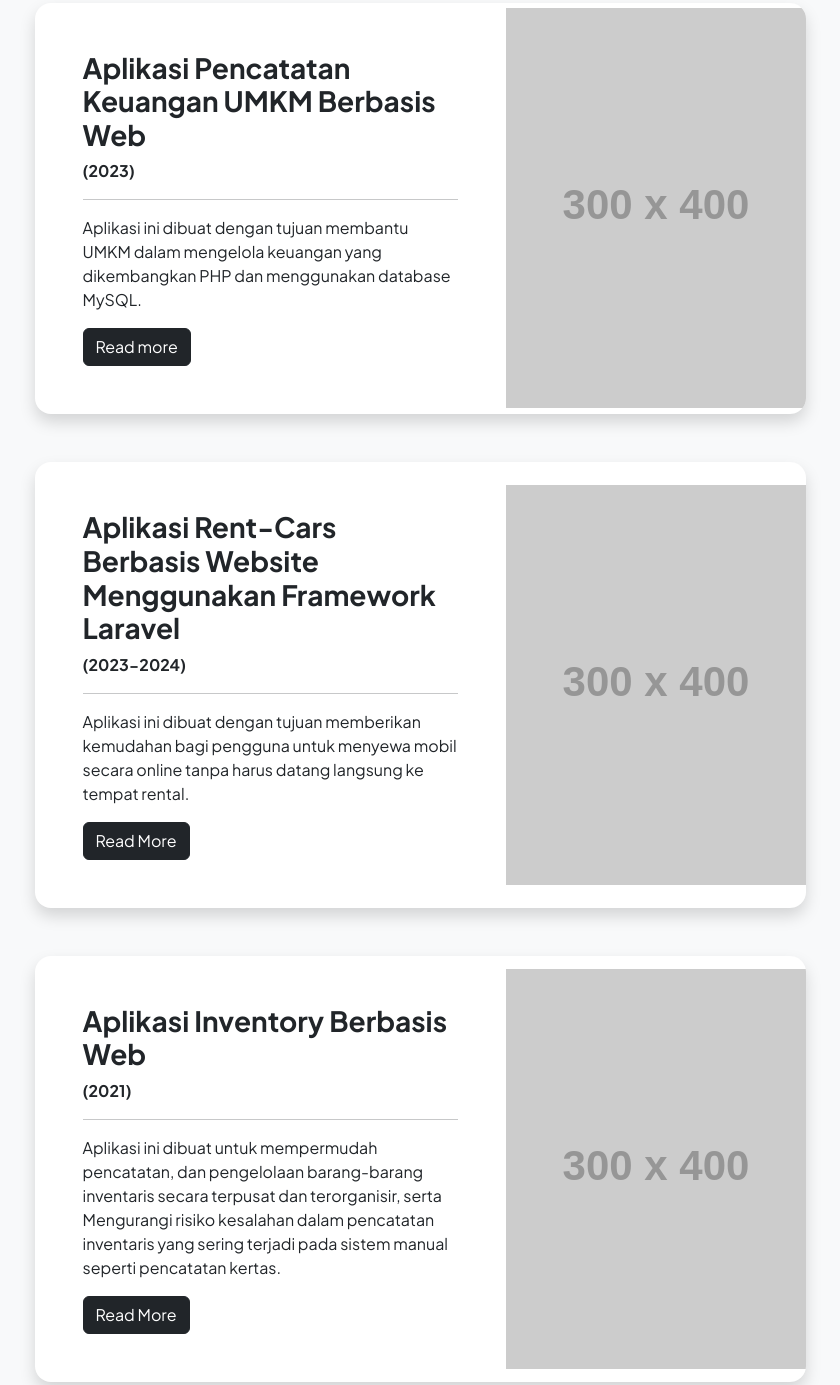
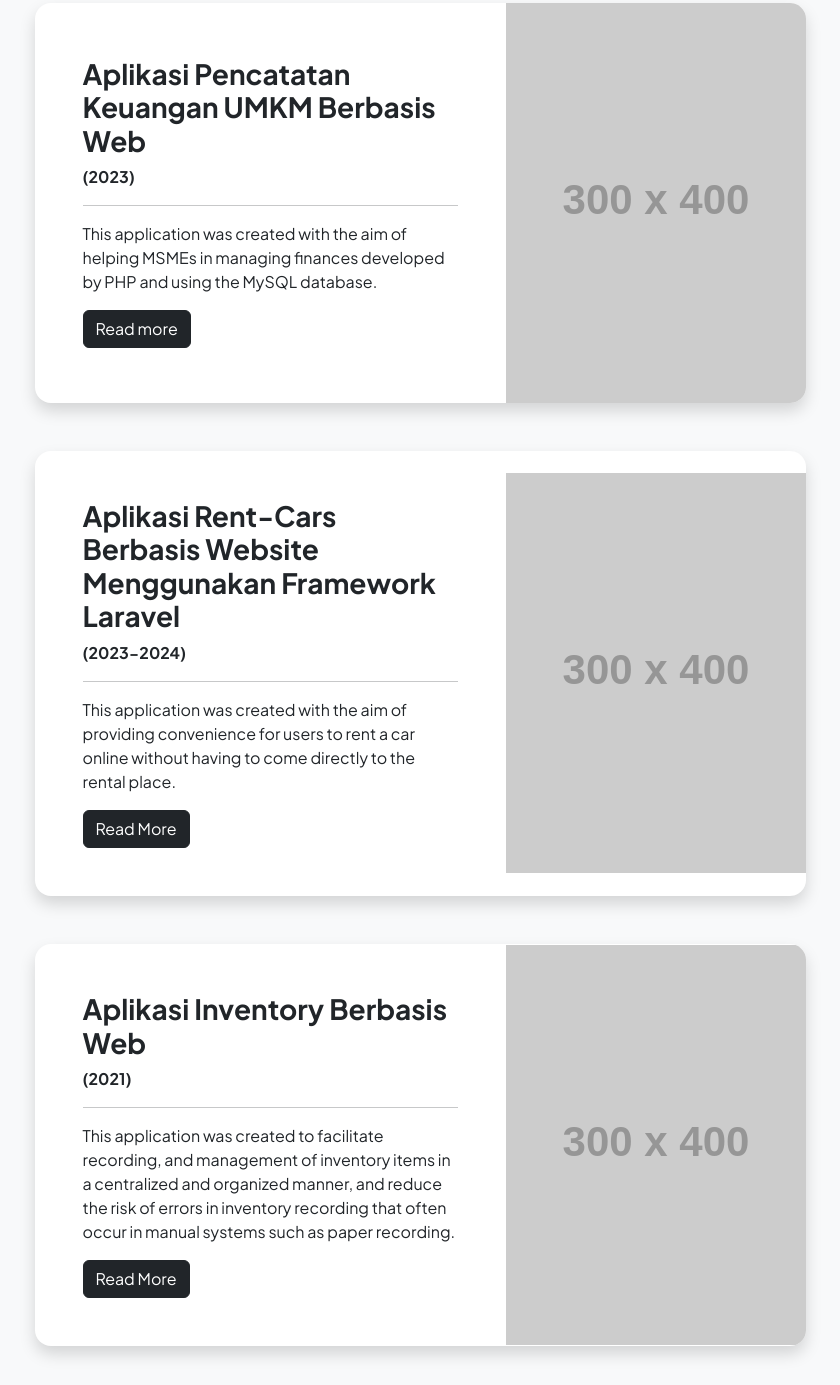
Before and after one commit to ghaidafasya24/My-Portfolio, a plain HTML site: page projects.html in a window 1280 px wide. Shown: the part 223-1608 px from the top of the page, without its empty margins (220-1060 px from the left). Drawn offline with nearby package versions, Linux system fonts and the light colour scheme; placeholder pictures from the web are drawn by us.

Commit message:
add project

```diff
--- a/projects.html
+++ b/projects.html
@@ -51,7 +51,7 @@
                                             <h3 class="fw-bolder">Aplikasi Pencatatan Keuangan UMKM Berbasis Web</h3>
                                             <strong>(2023)</strong>
                                             <hr>
-                                            <p class="text-justify">Aplikasi ini dibuat dengan tujuan membantu UMKM dalam mengelola keuangan yang dikembangkan PHP dan menggunakan database MySQL.</p>
+                                            <p class="text-justify">This application was created with the aim of helping MSMEs in managing finances developed by PHP and using the MySQL database.</p>
                                             <button type="button" class="btn btn-dark" onclick="return window.location.href = 'https://play.google.com/store/books/details/Ghaida_Fasya_Yuthika_Afifah_Tutorial_Membuat_Aplik?id=1GvWEAAAQBAJ&pli=1'">Read more</button>
                                         </div>
                                         <img class="img-fluid" src="https://dummyimage.com/300x400/343a40/6c757d" alt="..." />
@@ -66,7 +66,7 @@
                                             <h3 class="fw-bolder">Aplikasi Rent-Cars Berbasis Website Menggunakan Framework Laravel</h3>
                                             <strong>(2023-2024)</strong>
                                             <hr>
-                                            <p class="text-justify">Aplikasi ini dibuat dengan tujuan memberikan kemudahan bagi pengguna untuk menyewa mobil secara online tanpa harus datang langsung ke tempat rental.</p>
+                                            <p class="text-justify">This application was created with the aim of providing convenience for users to rent a car online without having to come directly to the rental place.</p>
                                             <button type="button" class="btn btn-dark" onclick="return window.location.href = '#'">Read More</button>
                                         </div>
                                         <img class="img-fluid" src="https://dummyimage.com/300x400/343a40/6c757d" alt="..." />
@@ -82,7 +82,7 @@
                                             <h3 class="fw-bolder">Aplikasi Inventory Berbasis Web</h3>
                                             <strong>(2021)</strong>
                                             <hr>
-                                            <p class="text-justify">Aplikasi ini dibuat untuk mempermudah pencatatan, dan pengelolaan barang-barang inventaris secara terpusat dan terorganisir, serta Mengurangi risiko kesalahan dalam pencatatan inventaris yang sering terjadi pada sistem manual seperti pencatatan kertas.</p>
+                                            <p class="text-justify">This application was created to facilitate recording, and management of inventory items in a centralized and organized manner, and reduce the risk of errors in inventory recording that often occur in manual systems such as paper recording.</p>
                                             <button type="button" class="btn btn-dark" onclick="return window.location.href = '#'">Read More</button>
                                         </div>
                                         <img class="img-fluid" src="https://dummyimage.com/300x400/343a40/6c757d" alt="..." />
@@ -98,7 +98,7 @@
                                             <h3 class="fw-bolder">Aplikasi Pembayaran Listrik Pasca Bayar Melalui Payment Point Online Bank (PPOB) Berbasis Web </h3>
                                             <strong>(2020-2021)</strong>
                                             <hr>
-                                            <p class="text-justify">Aplikasi ini dibuat untuk mempermudah pencatatan, dan pengelolaan barang-barang inventaris secara terpusat dan terorganisir, serta Mengurangi risiko kesalahan dalam pencatatan inventaris yang sering terjadi pada sistem manual seperti pencatatan kertas.</p>
+                                            <p class="text-justify">Lorem ipsum dolor sit amet consectetur adipisicing elit. Quis blanditiis molestias corrupti reprehenderit. Facilis quisquam porro assumenda vitae maiores voluptates.</p>
                                             <button type="button" class="btn btn-dark" onclick="return window.location.href = '#'">Read More</button>
                                         </div>
                                         <img class="img-fluid" src="https://dummyimage.com/300x400/343a40/6c757d" alt="..." />
```
